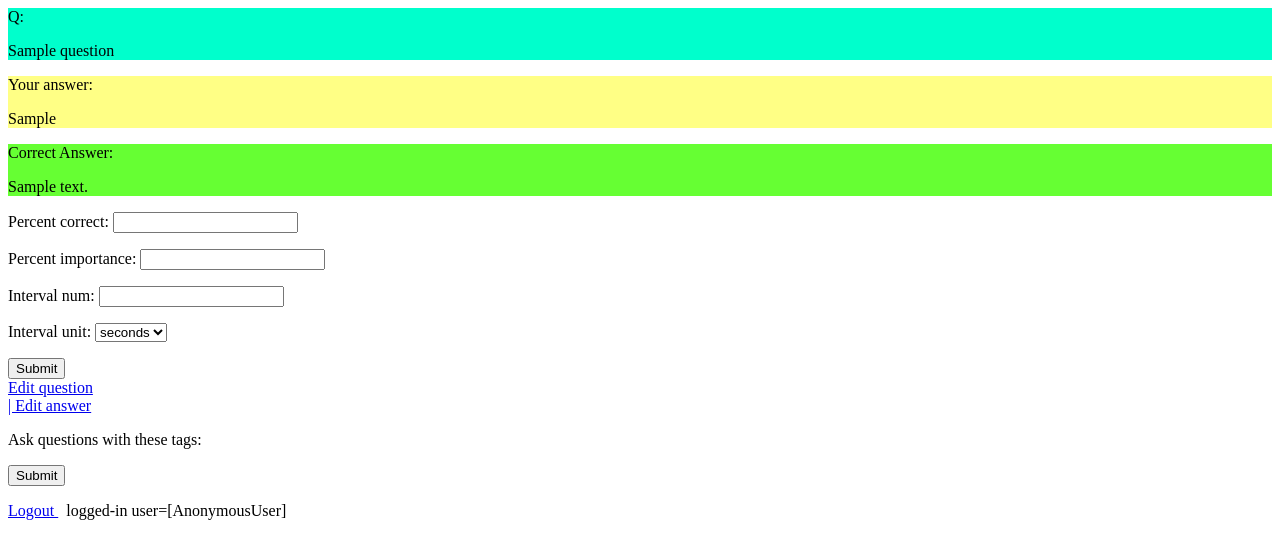
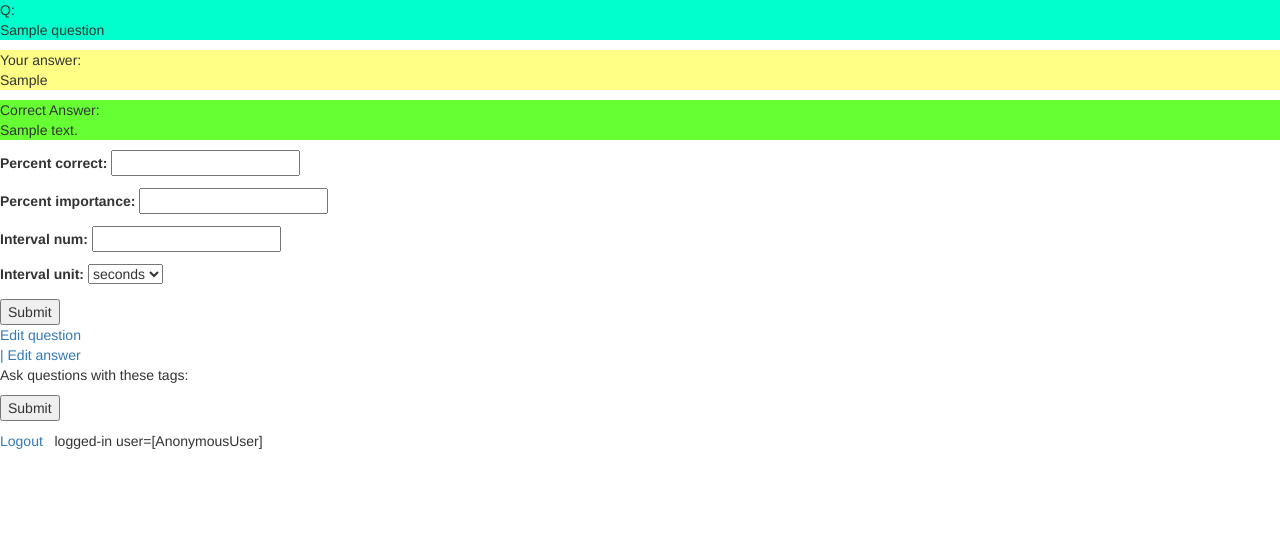
Before and after one commit to RobBednark/quiz-me, a Django app: template templates/answer.html in a window 1280 px wide. Shown: the top 559 px of the page. Run offline with Django 3.2, Linux system fonts and the light colour scheme; tables that the repository leaves empty hold one stand-in row (values such as "Sample post"); the template is opened without the code that fills it: values that come from a table or form of the project are taken from there, most other values are stand-ins (such as "Sample title", 1, 10 or a date in 2020); parts of the project's set-up code (start-up, migrations or seed data) failed here and were passed over; some libraries are stand-ins or nearby versions.

Commit message:
Add Bootstrap links to base template (#7)

```diff
--- a/templates/base.html
+++ b/templates/base.html
@@ -7,6 +7,10 @@
   <title>{% block title %}Quiz Me!{% endblock %}</title>
   <meta http-equiv="content-type" content="text/html; charset=utf-8" />
   {% block extrahead %} {% endblock %}
+  <!-- Latest compiled and minified Bootstrap CSS -->
+  <link rel="stylesheet" href="https://maxcdn.bootstrapcdn.com/bootstrap/3.3.7/css/bootstrap.min.css" integrity="sha384-BVYiiSIFeK1dGmJRAkycuHAHRg32OmUcww7on3RYdg4Va+PmSTsz/K68vbdEjh4u" crossorigin="anonymous">
+  <!-- Optional Bootstrap theme -->
+  <link rel="stylesheet" href="https://maxcdn.bootstrapcdn.com/bootstrap/3.3.7/css/bootstrap-theme.min.css" integrity="sha384-rHyoN1iRsVXV4nD0JutlnGaslCJuC7uwjduW9SVrLvRYooPp2bWYgmgJQIXwl/Sp" crossorigin="anonymous">
 </head>
 
 <body>
@@ -16,6 +20,11 @@
         <a href="/logout"> Logout </a>
         &nbsp; logged-in user=[{{ user }}]
     {% endblock %}
+
+    <!-- jQuery (necessary for Bootstrap's JavaScript plugins) -->
+    <script src="https://ajax.googleapis.com/ajax/libs/jquery/1.12.4/jquery.min.js"></script>
+    <!-- Latest compiled and minified Bootstrap JavaScript -->
+    <script src="https://maxcdn.bootstrapcdn.com/bootstrap/3.3.7/js/bootstrap.min.js" integrity="sha384-Tc5IQib027qvyjSMfHjOMaLkfuWVxZxUPnCJA7l2mCWNIpG9mGCD8wGNIcPD7Txa" crossorigin="anonymous"></script>
 </body>
 
 </html>
```
